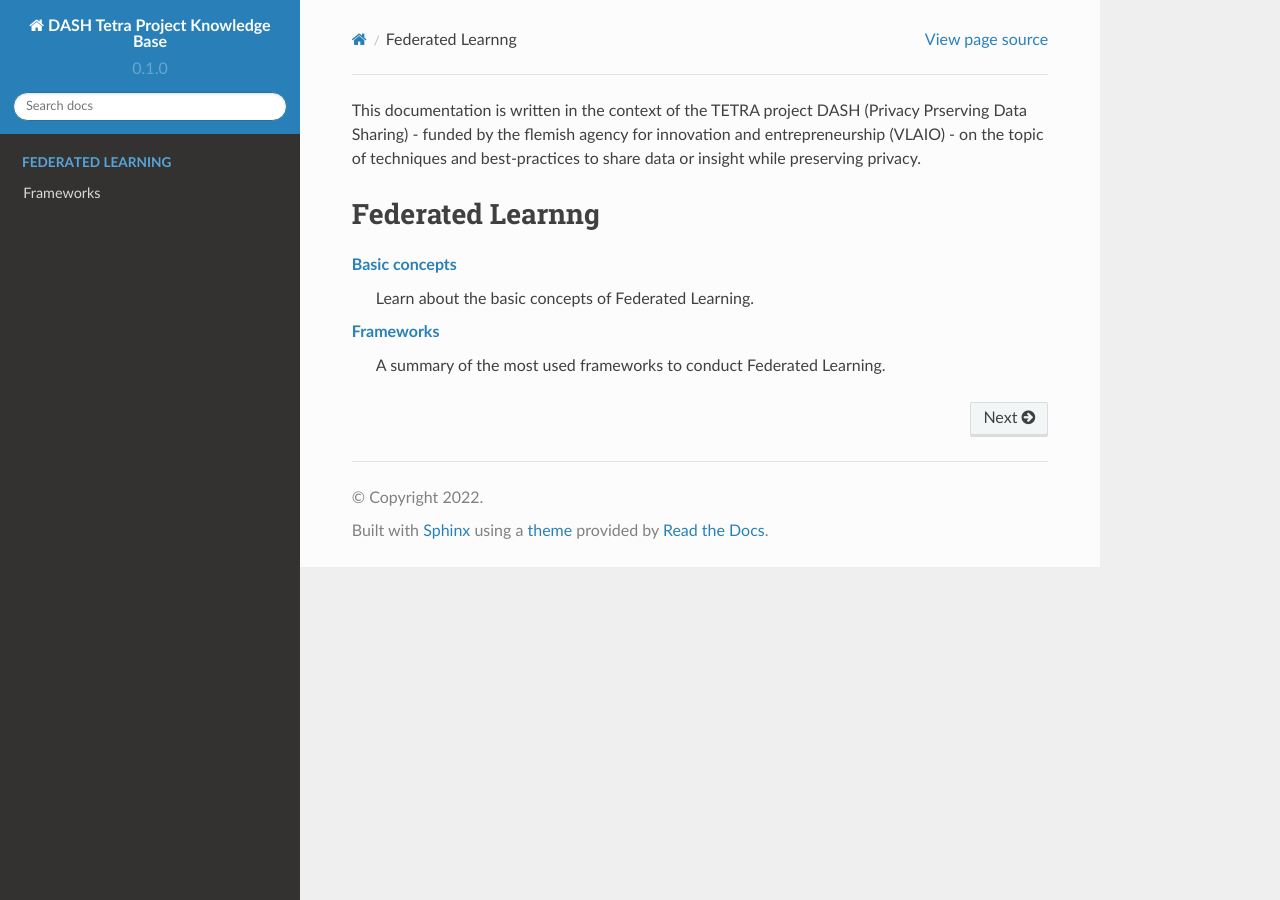
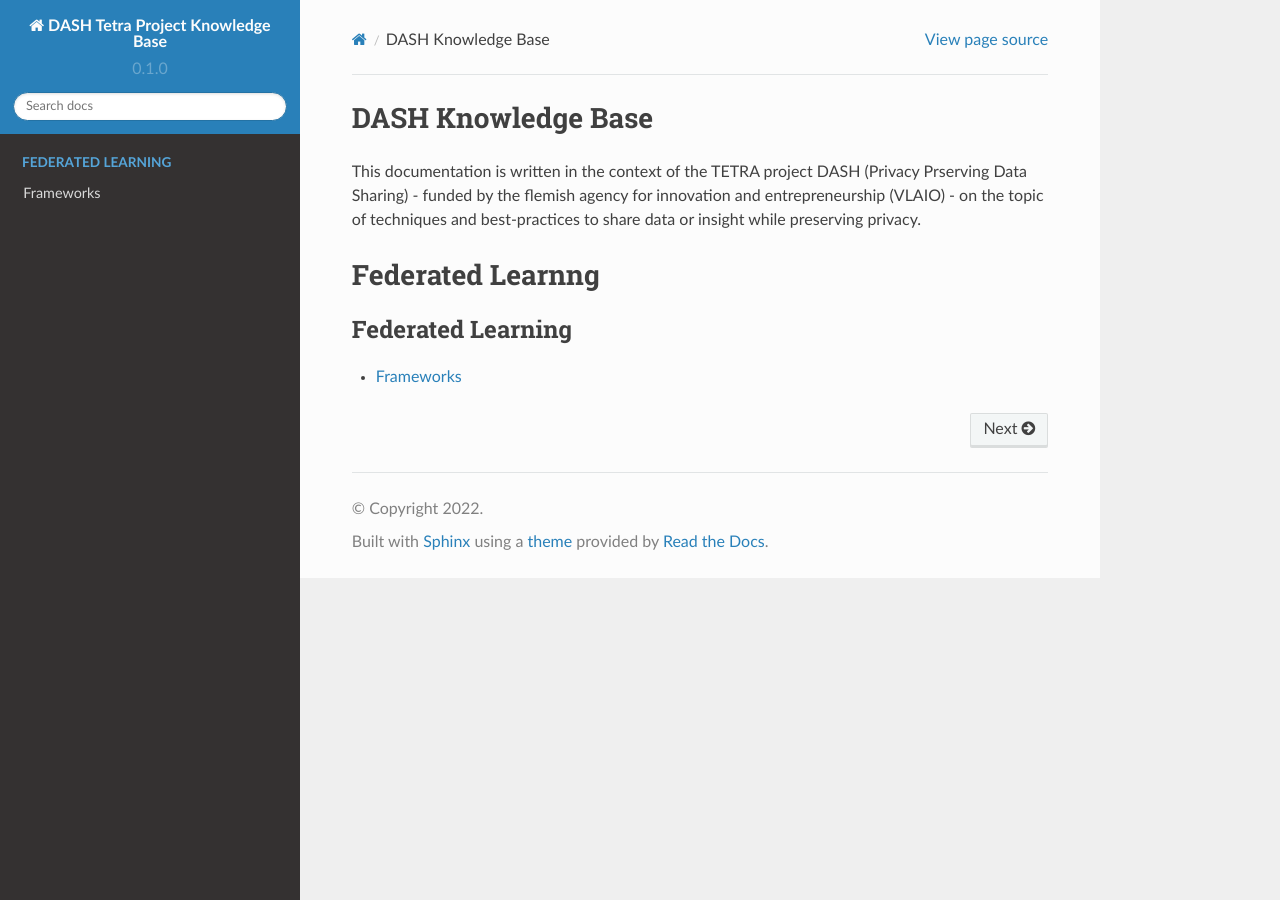
Before and after one commit to thomasvdbossche/dash-knowledge-base, a Sphinx documentation site: the page built from docs/source/index.rst, in a window 1280 px wide. Built offline with Sphinx 7.4.7 and the Read the Docs theme 2.0.0, drawn with Linux system fonts in a browser that asks for light colours; pages that are not in the unit, such as notebooks, are missing from menus.

Commit message:
Update index.rst

```diff
--- a/docs/source/index.rst
+++ b/docs/source/index.rst
@@ -1,21 +1,11 @@
-.. _topics-index:
-==============================
 DASH Knowledge Base
 ===================================
 This documentation is written in the context of the TETRA project DASH (Privacy Prserving Data Sharing) - funded by the flemish agency for innovation and entrepreneurship (VLAIO) - on the topic of techniques and best-practices to share data or insight while preserving privacy.
-
 
 Federated Learnng
 ==============
 .. toctree::
     :caption: Federated Learning
-    :hidden:
 
     topics/basic-concept
     topics/frameworks
-
-:doc:`topics/basic-concepts`
-    Learn about the basic concepts of Federated Learning.
-
-:doc:`topics/frameworks`
-    A summary of the most used frameworks to conduct Federated Learning.
```
